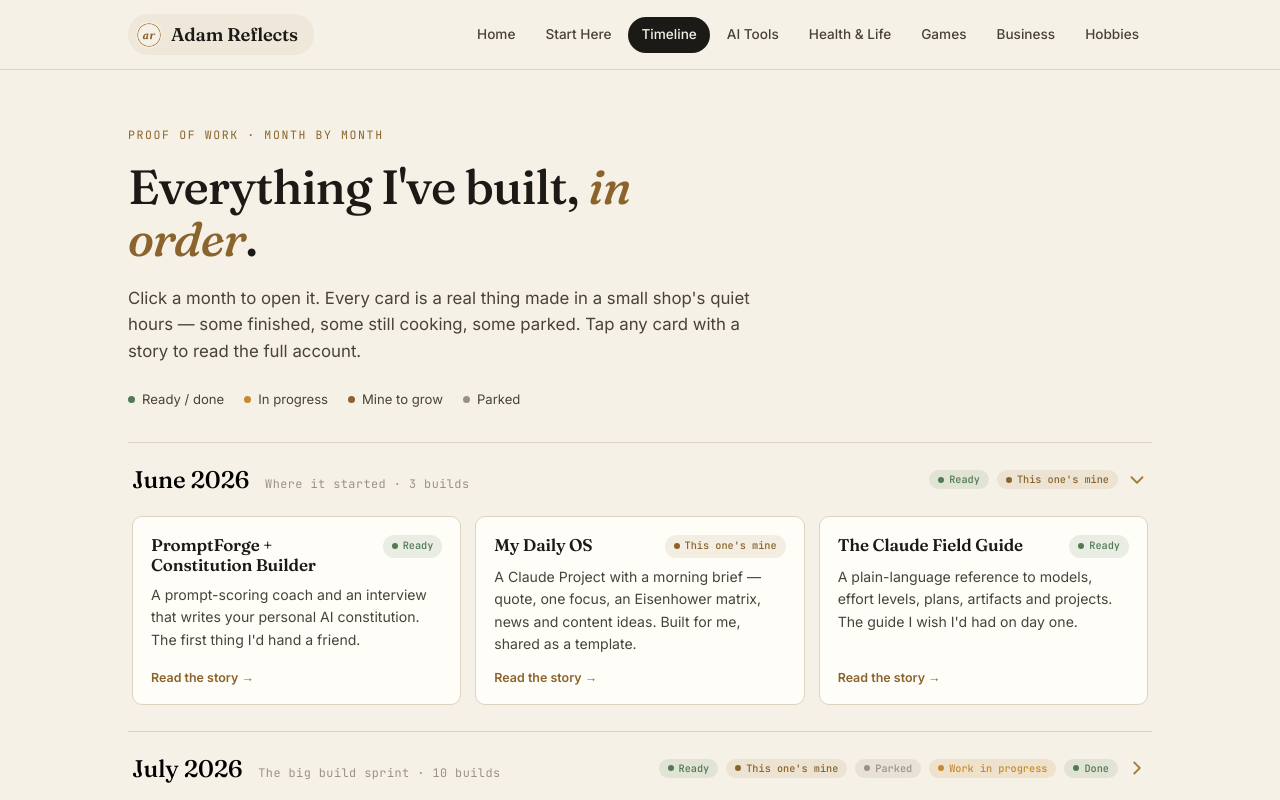
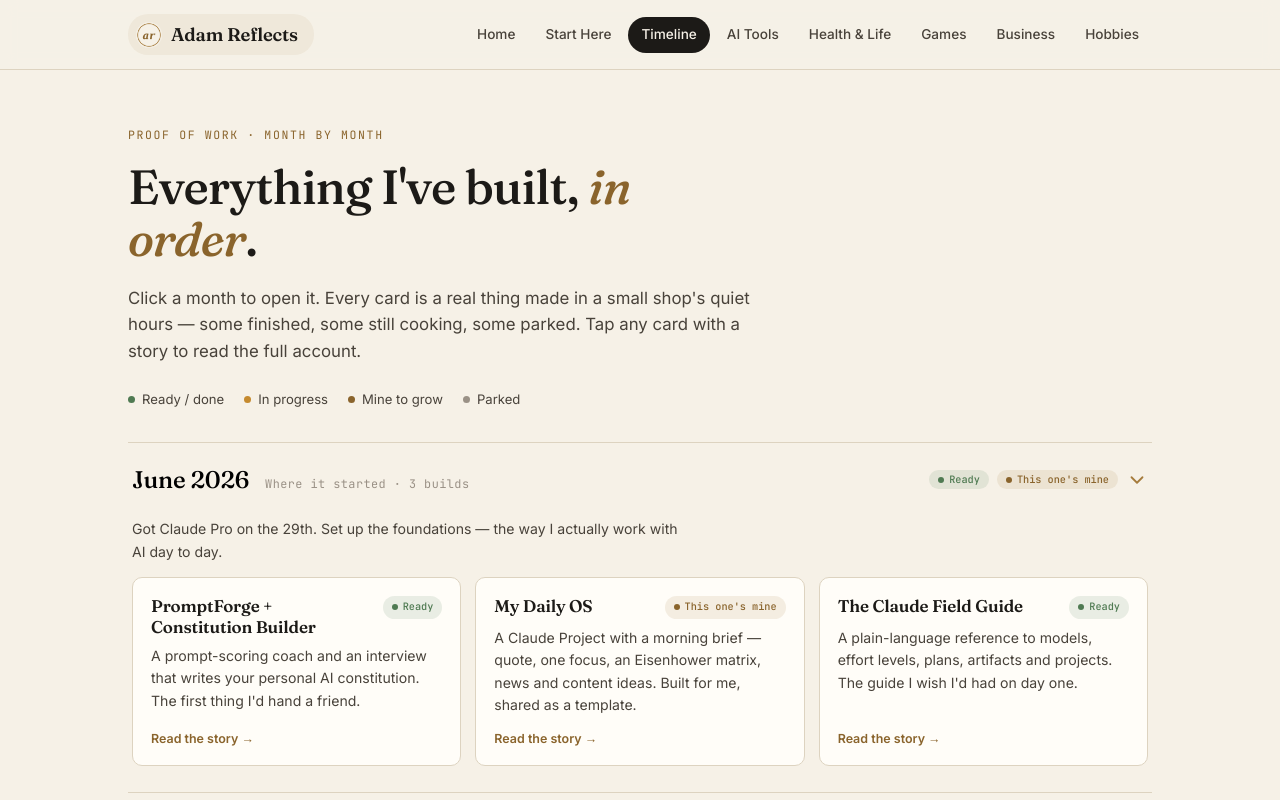
Before and after one commit to holdennopunches/Adamreflects, a Next.js app: page /timeline in a window 1280 px wide. Shown: the top 800 px of the page. Built offline with nearby package versions, Linux system fonts and the light colour scheme.

Commit message:
Timeline: render the month note that was already in the data (component)

```diff
--- a/app/timeline/page.js
+++ b/app/timeline/page.js
@@ -42,6 +42,7 @@ function MonthBlock({ month, isOpen, onToggle }) {
           <CaretIcon />
         </span>
       </button>
+      {month.note && <p className="tl-m-note">{month.note}</p>}
       <div className="tl-panel">
         <div className="tl-items">
           {month.items.map((it, i) =>
```
